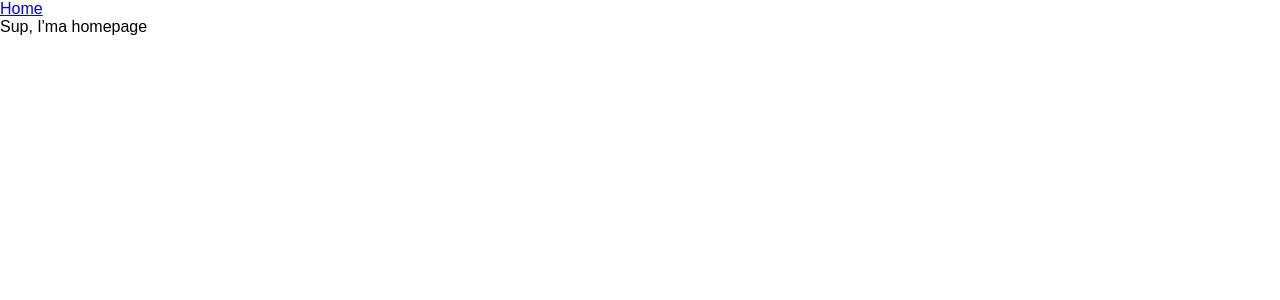
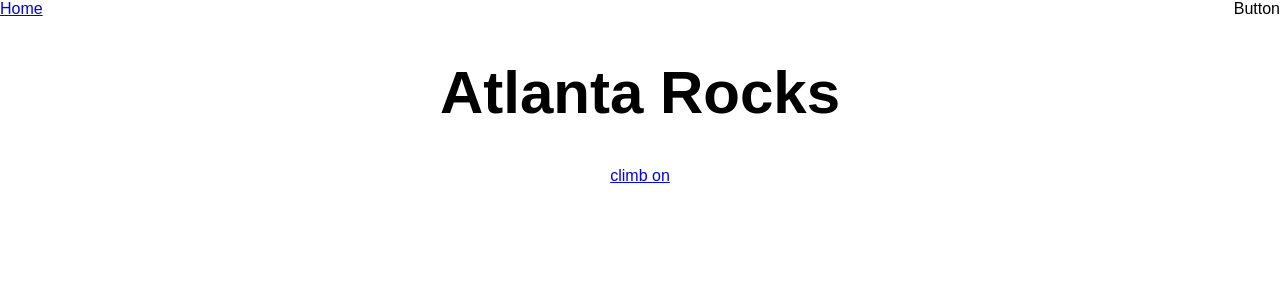
Before and after one commit to whuizenga/atlanta-rocks-project, a React (Create React App) app in the folder client/: page / in a window 1280 px wide. Shown: the top 300 px of the page. Built offline with nearby package versions, Linux system fonts and the light colour scheme.

Commit message:
made a link to my search page

```diff
--- a/client/src/App.js
+++ b/client/src/App.js
@@ -1,20 +1,25 @@
 import React, { Component } from 'react';
 import { BrowserRouter as Router, Route, Link } from 'react-router-dom';
-
+import styled from 'styled-components';
 import LoginButton from './Components/Login';
 import Homepage from './Components/Homepage.jsx';
 
 
 class App extends Component {
   render() {
+  const NavBar = styled.div`
+    display: flex;
+    justify-content: space-between;
+
+  `
     return (
       <Router>
       <div>
       <div>
-        <nav>
+        <NavBar>
           <Link to="/">Home</Link>
           <LoginButton />
-        </nav>
+        </NavBar>
       </div>
       <div>
         <Route exact path="/" component={Homepage} />
--- a/client/src/Components/Homepage.jsx
+++ b/client/src/Components/Homepage.jsx
@@ -1,10 +1,26 @@
 import React, { Component } from 'react';
+import { Link } from 'react-router-dom';
+import styled from 'styled-components';
 
 class Homepage extends Component {
     render() {
+        const TitleDiv = styled.div`
+            display: flex;
+            flex-direction: column;
+            height: 100%;
+            justify-content: center;
+            align-items: center;
+            h1{
+            font-size: 60px;
+            }
+        `
         return (
             <div>
-                Sup, I'ma homepage
+                <TitleDiv>
+                <h1>Atlanta Rocks</h1>
+
+                <Link to="/search">climb on</Link>
+                </TitleDiv>
             </div>
         );
     }
--- a/client/src/Components/Login.jsx
+++ b/client/src/Components/Login.jsx
@@ -4,7 +4,7 @@ class Login extends Component {
     render() {
         return (
             <div>
-
+                Button
             </div>
         );
     }
```
